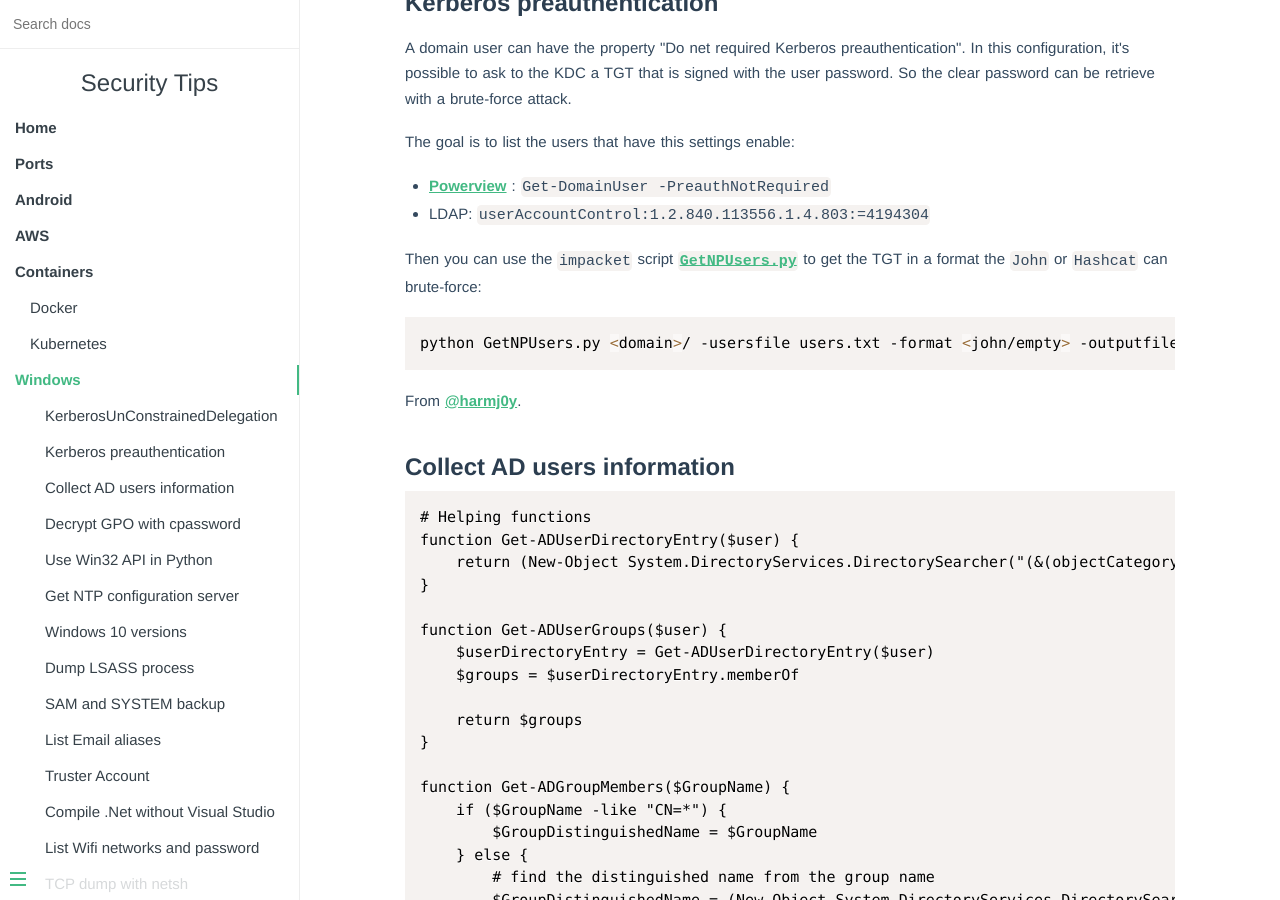
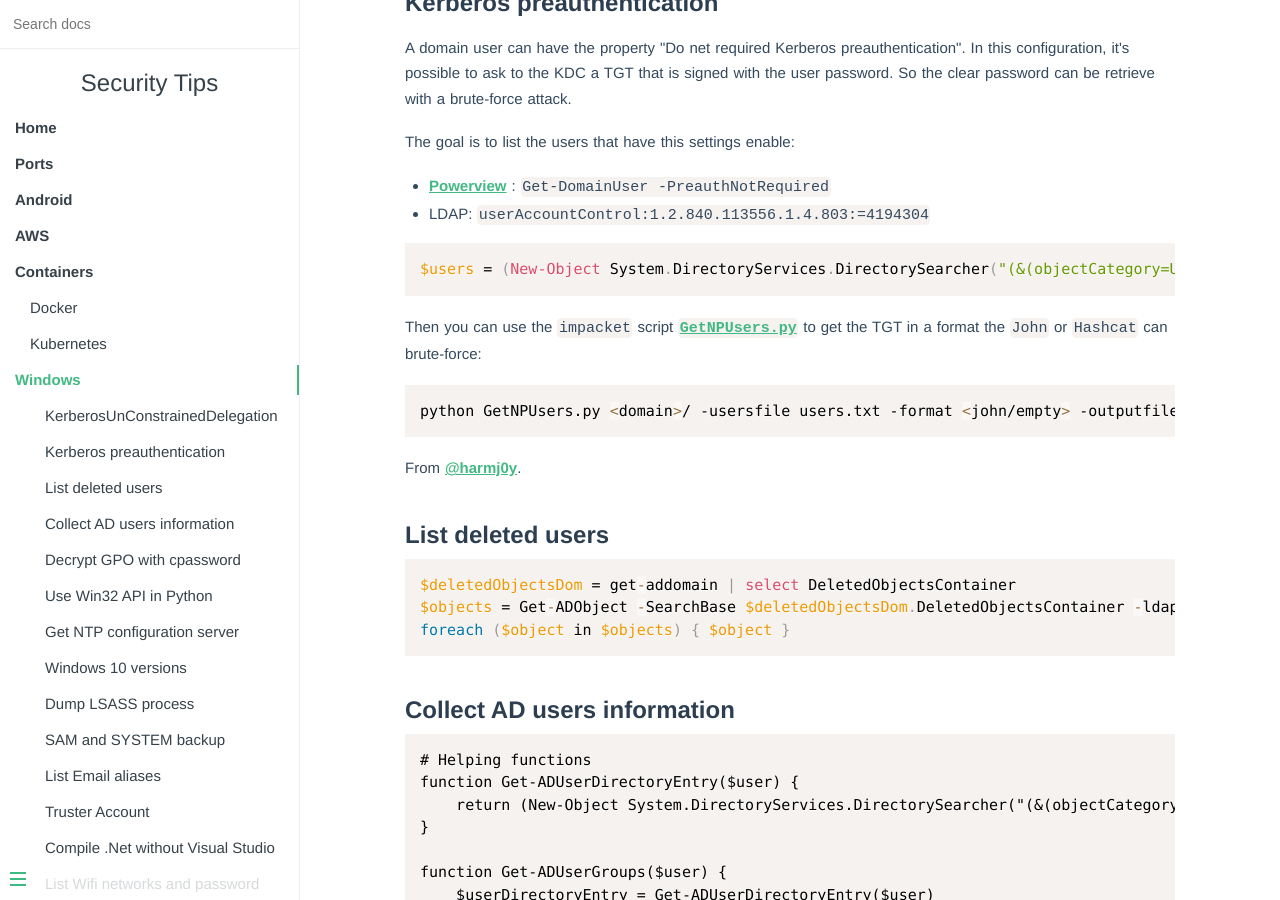
Before and after one commit to vincd/security-tips, an MkDocs documentation site: the page built from docs/windows.md, in a window 1280 px wide and 900 px high, scrolled down 1100 px. Built offline with MkDocs 1.6.1, drawn with Linux system fonts in a browser that asks for light colours.

Commit message:
Add cmdlet to list deleted users on a AD

````diff
--- a/docs/windows.md
+++ b/docs/windows.md
@@ -3,6 +3,7 @@ Windows
 
 
 ### KerberosUnConstrainedDelegation
+
 More information [here](https://adsecurity.org/?p=1667)
 
 ```powerhsell
@@ -44,6 +45,10 @@ The goal is to list the users that have this settings enable:
 - [Powerview](https://github.com/PowerShellMafia/PowerSploit/blob/445f7b2510c4553dcd9451bc4daccb20c8e67cbb/Recon/PowerView.ps1) : `Get-DomainUser -PreauthNotRequired`
 - LDAP: `userAccountControl:1.2.840.113556.1.4.803:=4194304`
 
+```powershell
+$users = (New-Object System.DirectoryServices.DirectorySearcher("(&(objectCategory=User)(userAccountControl:1.2.840.113556.1.4.803:=4194304))")).FindAll()
+```
+
 Then you can use the `impacket` script [`GetNPUsers.py`](https://github.com/SecureAuthCorp/impacket/blob/master/examples/GetNPUsers.py)
 to get the TGT in a format the `John` or `Hashcat ` can brute-force:
 
@@ -52,6 +57,15 @@ python GetNPUsers.py <domain>/ -usersfile users.txt -format <john/empty> -output
 ```
 
 From [@harmj0y](https://github.com/SecureAuthCorp/impacket/blob/master/examples/GetNPUsers.py).
+
+
+### List deleted users
+
+```powershell
+$deletedObjectsDom = get-addomain | select DeletedObjectsContainer
+$objects = Get-ADObject -SearchBase $deletedObjectsDom.DeletedObjectsContainer -ldapfilter "(objectClass=user)" -IncludeDeletedObjects -properties *
+foreach ($object in $objects) { $object }
+```
 
 
 ### Collect AD users information
````
